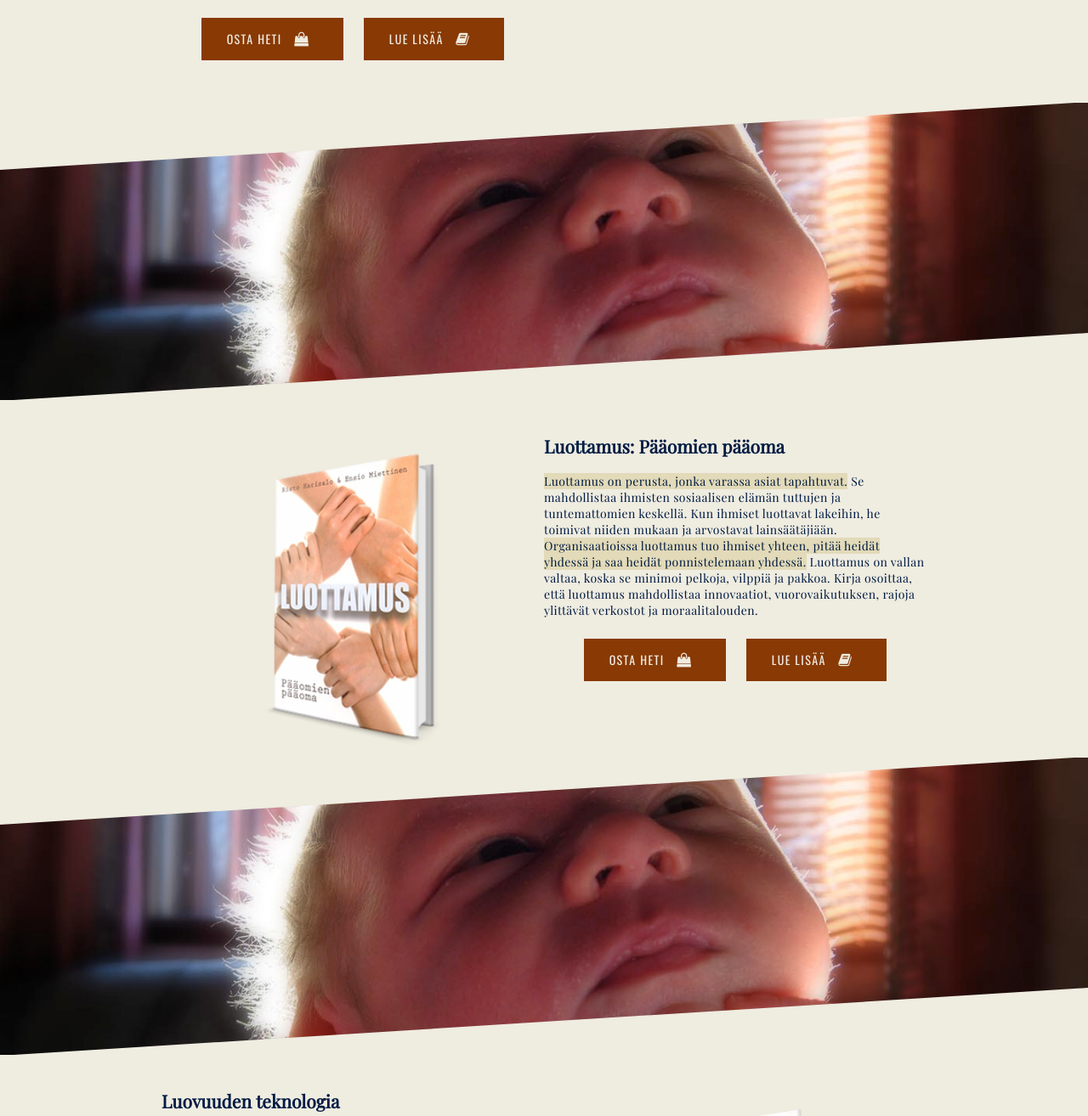
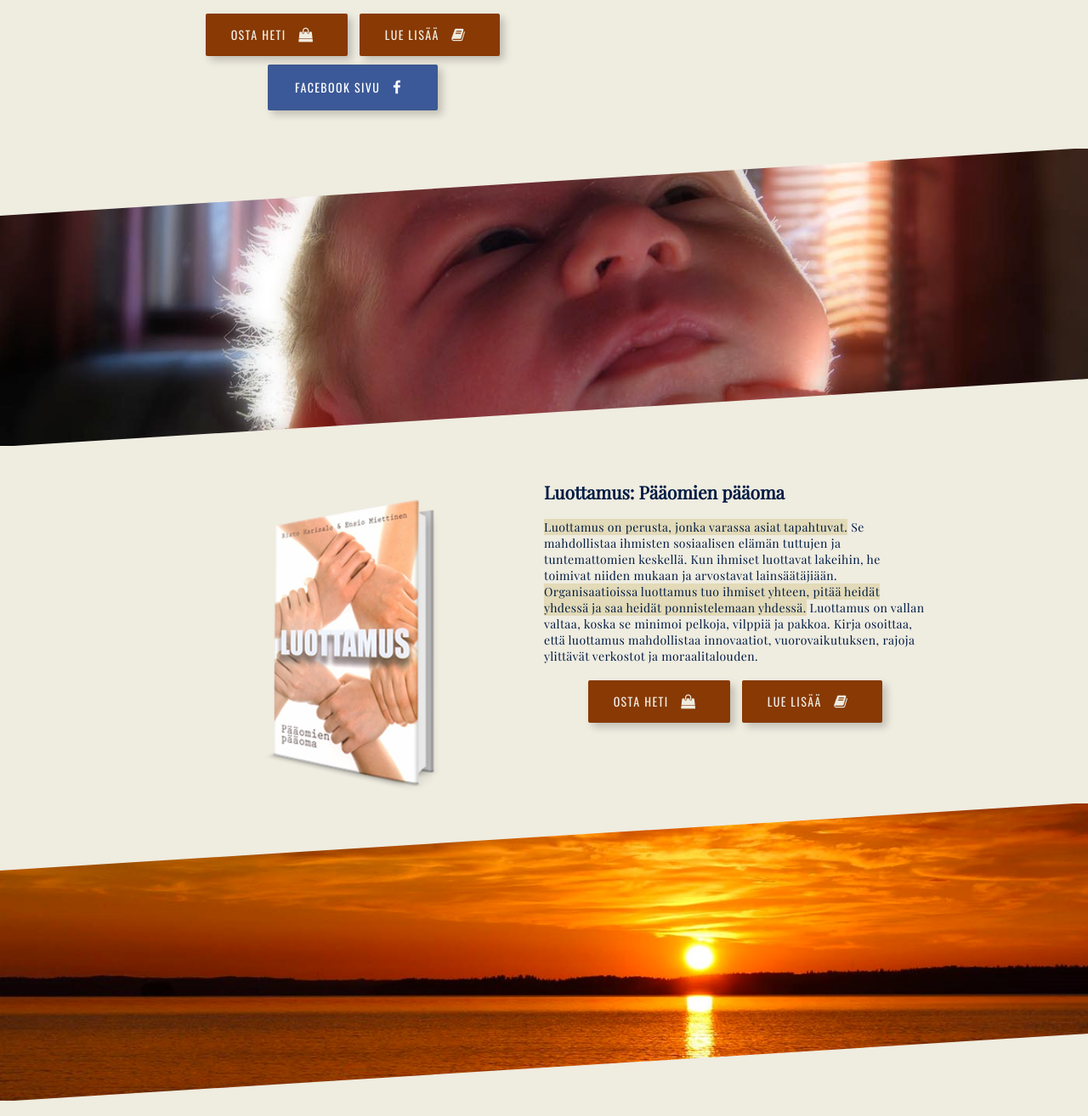
Before and after one commit to rallu/libertymind.academy, a website: page index.html in a window 1280 px wide. Shown: the part 776-2090 px from the top of the page at 85% size. Drawn offline with nearby package versions, Linux system fonts and the light colour scheme.

Commit message:
Frontpage done

```diff
--- a/index.html
+++ b/index.html
@@ -1,4 +1,4 @@
-    <!doctype html>
+<!doctype html>
 <html>
 <head>
     <meta charset="utf-8">
@@ -47,6 +47,9 @@
                     <a href="liberaalivaltio.html" class="button">
                         Lue lisää <i class="fa fa-book"></i>
                     </a>
+                    <a class="button facebook" href="https://www.facebook.com/liberaalivaltio/">
+                        Facebook sivu <i class="fa fa-facebook"></i>
+                    </a>
                 </div>
             </div>
         </div>
@@ -77,7 +80,7 @@
         </div>
     </div>
 
-    <div class="mainimage img2">
+    <div class="mainimage img3">
         <img class="top" src="static/corner2.svg" />
         <img class="bot" src="static/corner.svg" />
     </div>
--- a/scss/style.scss
+++ b/scss/style.scss
@@ -50,7 +50,7 @@ h1,h2,h3,h4,h5,h6 {
     background: $color-secondary-2-3;
     color: $color-secondary-1-1;
     padding: 15px 30px;
-    margin: 10px;
+    margin: 5px;
     text-align: center;
     text-transform: uppercase;
     letter-spacing: 0.1em;
@@ -58,6 +58,9 @@ h1,h2,h3,h4,h5,h6 {
     text-decoration: none;
     font-family: $font-family-strong;
     line-height: 20px;
+    box-sizing: border-box;
+    box-shadow: 5px 5px 10px rgba(0,0,0,0.2);
+    border-radius: 2px;
 
     i {
         font-size: 1.2em;
@@ -67,6 +70,17 @@ h1,h2,h3,h4,h5,h6 {
 
     &:hover {
         background: $color-secondary-2-2;
+        box-shadow: 0px 0px 10px rgba(0,0,0,0.2);
+    }
+
+    &.facebook {
+        background: #3B5998;
+        color: white;
+        border: 2px solid #3B5990;
+
+        &:hover {
+            border: 2px solid white;
+        }
     }
 }
 
@@ -95,6 +109,16 @@ h1,h2,h3,h4,h5,h6 {
         @media (min-width: 1500px) {
             height: 500px;
             background-position: 70% 90%;
+        }
+    }
+
+    &.img3 {
+        background-position: 70% 50%;
+        background-image: url('static/auringonlasku.jpg');
+        height: 350px;
+
+        @media (min-width: 1500px) {
+            height: 500px;
         }
     }
 
```
Also changed, not shown: static/auringonlasku.jpg (added), style.css.
